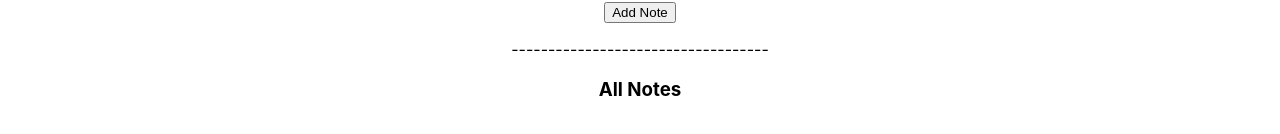
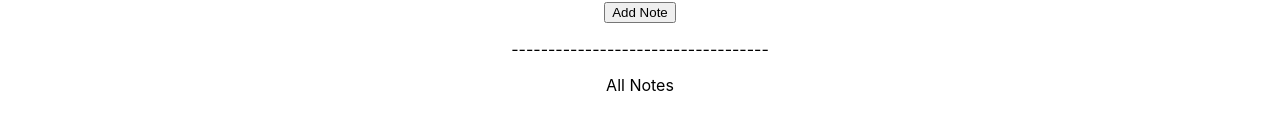
Before and after one commit to SanjiMika/my-learning-react, a React (Create React App) app: page / in a window 1280 px wide. Shown: the part 270-404 px from the top of the page. Built offline with nearby package versions, Linux system fonts and the light colour scheme.

Commit message:
update AllNotes with p

```diff
--- a/src/Notes/AllNotes.js
+++ b/src/Notes/AllNotes.js
@@ -19,7 +19,7 @@ class AllNotes extends Component {
 
         return (
             <React.Fragment>
-                <h3>All Notes</h3>
+                <p>All Notes</p>
 
                 <ul>
                     {notesItems}
```
